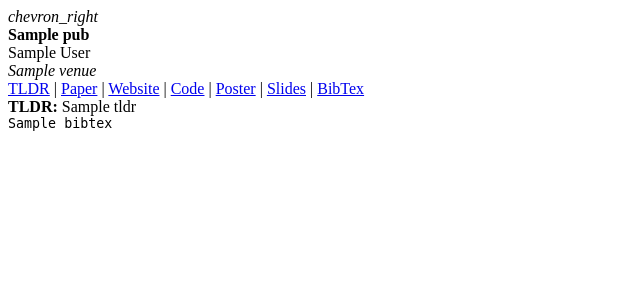
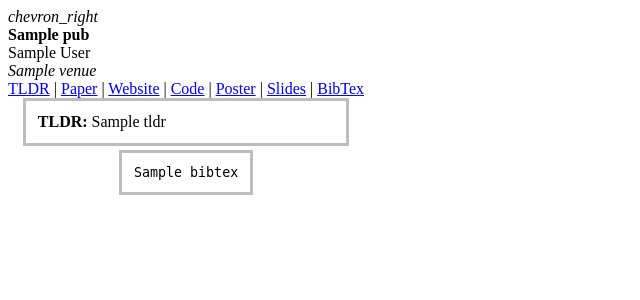
Before and after one commit to gpauloski/gpauloski.github.io, a Python web app: template templates/publications.html in a window 1280 px wide. Shown: the top 300 px of the page, without its empty margins (0-640 px from the left). Run offline with Jinja, Linux system fonts and the light colour scheme; the template is opened without the code that fills it: most values are stand-ins (such as "Sample title", 1, 10 or a date in 2020).

Commit message:
Make drop downs stand out more (#2)

```diff
--- a/templates/index.html
+++ b/templates/index.html
@@ -81,7 +81,7 @@
         <i class="material-icons" style="font-size: 24px;">article</i>
         PUBLICATIONS
     </h2>
-    <p class="blue-grey-text text-darken-3" style="opacity: 0.7; margin-top: 0px;">
+    <p class="blue-grey-text text-darken-3" style="opacity: 0.7; margin-top: 0px; margin-left: 28px">
         <em>
         Ordered by most recent. Bibtex file available for download
         <a type="plain" href="publications/publications.bib" target="_blank" class="blue-grey-text text-darken-3" style="font-weight: 600;">here</a>.
--- a/templates/publications.html
+++ b/templates/publications.html
@@ -36,13 +36,17 @@
     </td></tr>
     <tr><td>
         <div id="{{ pub.bibtex_id }}_tldr" class="hidden">
-            <b>TLDR:</b> {{ pub.tldr }}
+            <div class="grey lighten-2" style="max-width: 90%; margin-left: auto; margin-right: auto; margin-bottom: 4px; border-color: #bdbdbd; border-style: solid;">
+                <div style="margin: 4px; padding: 8px;">
+                <b>TLDR:</b> {{ pub.tldr }}
+                </div>
+            </div>
         </div>
     </td></tr>
     <tr><td>
         <div id="{{ pub.bibtex_id }}" class="hidden">
-            <div class="grey lighten-2" style="font-family: 'Roboto Mono'; font-size: 10pt; width: fit-content; max-width: 100%;">
-            <pre style="margin: 0px; white-space: pre-wrap;">{{ pub.bibtex }}</pre>
+            <div class="grey lighten-2" style="font-family: 'Roboto Mono'; font-size: 10pt; width: fit-content; max-width: 90%; margin-left: auto; margin-right: auto; margin-bottom: 4px; border-color: #bdbdbd; border-style: solid;">
+            <pre style="margin: 4px; padding: 8px; white-space: pre-wrap;">{{ pub.bibtex }}</pre>
             </div>
         </div>
     </td></tr>
```
